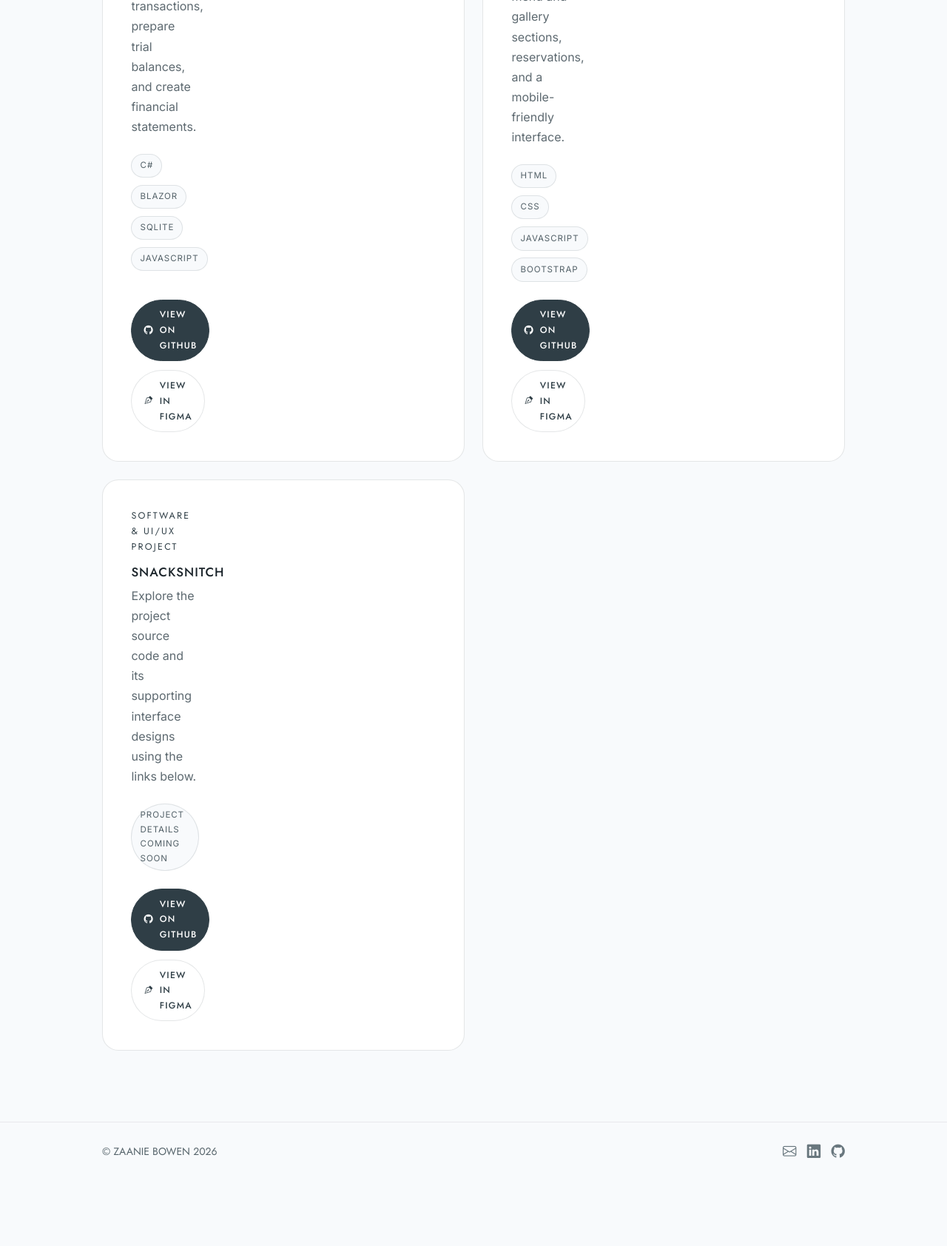
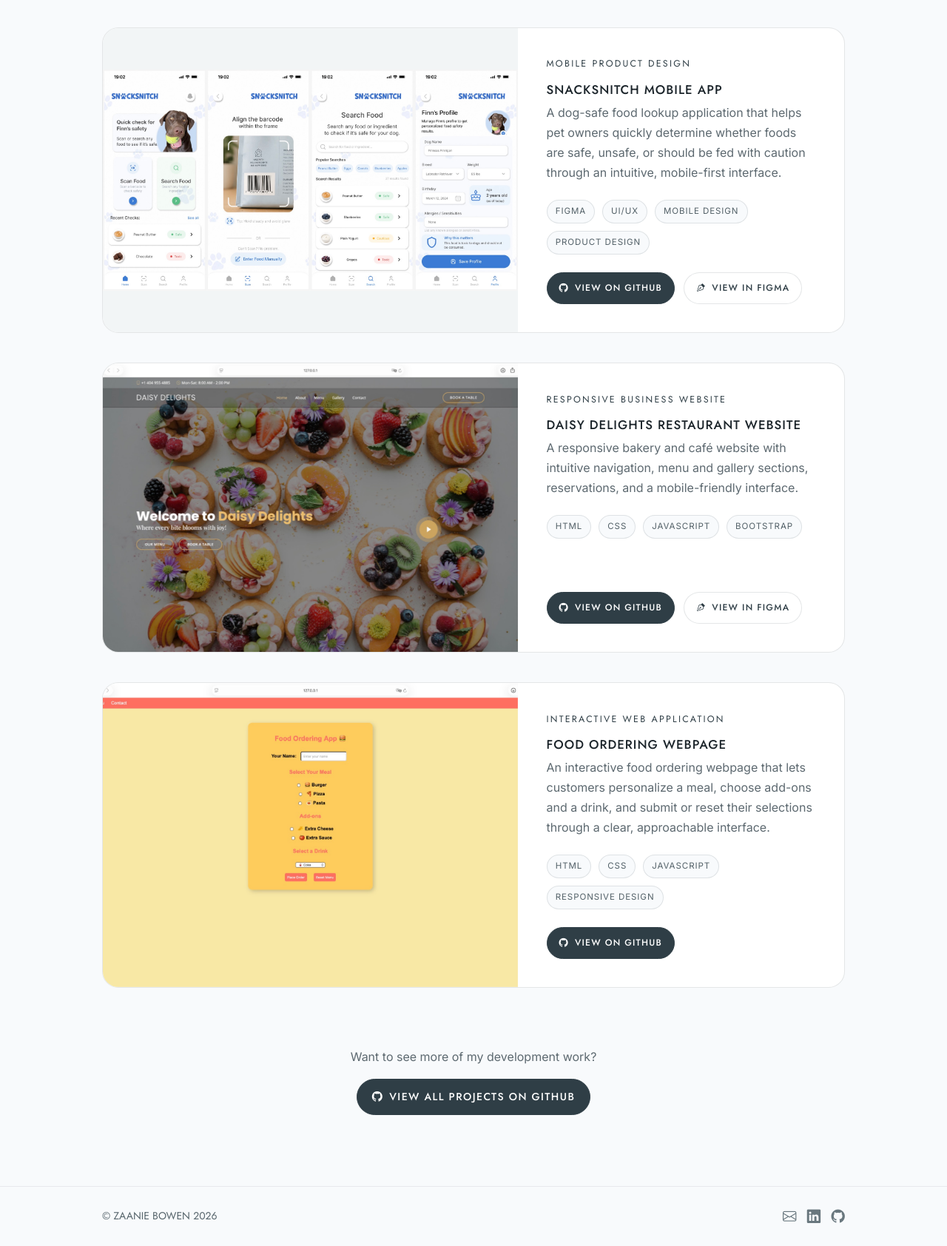
Before and after one commit to Zaanie10/portfolio-website, a plain HTML site: page projects.html in a window 1280 px wide. Shown: the part 899-2583 px from the top of the page at 74% size. Before the commit the page ends 2495 px from the top, so only its background shows below. Drawn offline with nearby package versions, Linux system fonts and the light colour scheme.

Commit message:
Update projects.html with new content and links

```diff
--- a/projects.html
+++ b/projects.html
@@ -1,31 +1,59 @@
+<!-- projects.html
+
+Purpose:
+   I use this page to present selected software and design work.
+
+ Responsibilities:
+   - I present project previews, technology tags, and external project links.
+   - I provide useful alternative text and safe external-link behavior.
+   - I supply stable card hooks for ScrollTrigger and pointer interactions.
+
+ Dependencies:
+   - Bootstrap layout utilities and Bootstrap Icons
+   - Shared css/custom.css visual system
+   - GSAP, ScrollTrigger, ScrollToPlugin, and js/scripts.js
+
+ Notes:
+   I use explicit placeholder actions when a demo does not exist rather than
+   sending visitors to an incomplete or misleading destination.
+
+-->
+
 <!doctype html>
+
 <html lang="en">
+
 <head>
-
   <!-- Page details, fonts, icons, and the shared site styles live here. -->
   <meta charset="utf-8">
   <meta name="viewport" content="width=device-width, initial-scale=1">
   <meta name="description" content="Explore software development and UI/UX projects by software engineer Zaanie Bowen.">
   <title>Projects | Zaanie Bowen</title>
   <link rel="icon" type="image/x-icon" href="assets/favicon.ico">
+  <!-- Fonts -->
   <link rel="preconnect" href="https://fonts.googleapis.com">
   <link rel="preconnect" href="https://fonts.gstatic.com" crossorigin>
-  <link href="https://fonts.googleapis.com/css2?family=Inter:wght@400;500;600&family=Jost:wght@300;400;500;600&display=swap" rel="stylesheet">
+  <!-- Stylesheets -->
+  <link href="https://fonts.googleapis.com/css2?family=Inter:wght@400;500;600&amp;family=Jost:wght@300;400;500;600&amp;display=swap" rel="stylesheet">
   <link href="https://cdn.jsdelivr.net/npm/bootstrap-icons@1.8.1/font/bootstrap-icons.css" rel="stylesheet">
   <link href="css/styles.css" rel="stylesheet">
-  <link href="css/custom.css" rel="stylesheet">
+  <link href="css/custom.css?v=20260725-4" rel="stylesheet">
 </head>
 
-<body class="d-flex flex-column min-vh-100">
+<body class="d-flex flex-column min-vh-100" data-motion-page>
+  <div class="scroll-progress" aria-hidden="true"><span></span></div>
+<!-- Skip link allows keyboard users to bypass repeated navigation and jump directly to the page's main content. -->
+  <a class="skip-link" href="#main-content">Skip to main content</a>
+  <!-- Shared navigation keeps the portfolio consistent across pages. scripts.js handles the active state and page transitions. -->
 
-  <!-- This link lets keyboard users jump past the navigation. -->
-  <a class="skip-link" href="#main-content">Skip to main content</a>
-
-  <!-- The same three-page navigation is used across the whole portfolio. -->
-  <nav class="navbar navbar-expand-lg navbar-light nav-soft" aria-label="Primary navigation">
+  <!-- Navigation -->
+  <nav class="navbar navbar-expand-lg navbar-light nav-soft" aria-label="Primary navigation" data-site-nav>
     <div class="container px-4 px-lg-5">
       <a class="navbar-brand" href="index.html"><span class="brand-name">ZAANIE BOWEN</span></a>
-      <button class="navbar-toggler" type="button" data-bs-toggle="collapse" data-bs-target="#navbarSupportedContent" aria-controls="navbarSupportedContent" aria-expanded="false" aria-label="Toggle navigation"><span class="navbar-toggler-icon"></span></button>
+      <button class="navbar-toggler" type="button" data-bs-toggle="collapse" data-bs-target="#navbarSupportedContent" aria-controls="navbarSupportedContent" aria-expanded="false" aria-label="Toggle navigation">
+        <span class="navbar-toggler-icon"></span>
+      </button>
+      <!-- Collapsable for responsive size -->
       <div class="collapse navbar-collapse" id="navbarSupportedContent">
         <ul class="navbar-nav ms-auto mb-2 mb-lg-0 gap-lg-1">
           <li class="nav-item"><a class="nav-link nav-pill" href="index.html" data-nav="home">Home</a></li>
@@ -36,12 +64,14 @@
     </div>
   </nav>
 
-  <!-- The page header introduces the work and links to Zaanie's main profiles. -->
-  <main id="main-content" class="flex-grow-1">
-    <header class="page-header">
+  <!-- Main Content -->
+  <main id="main-content" class="flex-grow-1" data-page-content>
+    <!-- Header Section -->
+    <header class="page-header" data-motion-hero>
       <div class="container px-4 px-lg-5 text-center">
         <h1 class="hero-title">Projects</h1>
         <p class="page-intro">A collection of software development and UI/UX projects that reflect how I approach problem-solving, implementation, and user experience.</p>
+        <!-- Profile Links -->
         <div class="profile-links" aria-label="Professional profiles">
           <a class="btn-pill btn-pill--secondary" href="https://github.com/Zaanie10" target="_blank" rel="noopener noreferrer"><i class="bi bi-github" aria-hidden="true"></i>GitHub</a>
           <a class="btn-pill btn-pill--secondary" href="https://www.linkedin.com/in/melezaan-bowen-1bb690200/" target="_blank" rel="noopener noreferrer"><i class="bi bi-linkedin" aria-hidden="true"></i>LinkedIn</a>
@@ -49,83 +79,107 @@
       </div>
     </header>
 
-    <!-- Each project card keeps its summary, tools, source code, and design link together. -->
-    <section class="content-section pt-0" aria-labelledby="project-list-heading">
+    <!-- All project cards share the same structure so a single responsive layout and GSAP animation system can be reused without project-specific logic. -->
+    <section class="content-section pt-0" aria-labelledby="project-list-heading" data-reveal-section>
       <div class="container px-4 px-lg-5">
         <h2 class="visually-hidden" id="project-list-heading">Project portfolio</h2>
-        <div class="row g-4">
+        <div class="project-list">
 
-          <!-- Ledgr was a team project, so both the shared repository and its design workspace are linked here. -->
-          <div class="col-12 col-lg-6">
-            <article class="project-card h-100">
+          <!-- Group Project: Ledgr Accounting Software -->
+          <article class="project-card">
+              <div class="project-card__media">
+                <img class="project-card__image" src="assets/ledgr-preview.jpg" alt="Ledgr accounting software dashboard showing account management, charts, and event logs">
+              </div>
               <div class="project-card__body">
                 <p class="placeholder-label">Accounting Platform</p>
-                <h3>Ledgr</h3>
+                <h3>Ledgr Accounting Software</h3>
                 <p>A web-based accounting application designed to help businesses manage accounts, journalize transactions, prepare trial balances, and create financial statements.</p>
-
-                <!-- These tags reflect the technologies documented in the project repository. -->
                 <div class="tag-row" aria-label="Technologies used for Ledgr"><span class="tag">C#</span><span class="tag">Blazor</span><span class="tag">SQLite</span><span class="tag">JavaScript</span></div>
+                <!-- Links to project repositories and design files -->
                 <div class="project-card__actions">
                   <a class="btn-pill btn-pill--primary" href="https://github.com/pcox22/Ledgr-SWE4713" target="_blank" rel="noopener noreferrer"><i class="bi bi-github" aria-hidden="true"></i>View on GitHub</a>
                   <a class="btn-pill btn-pill--secondary" href="https://www.figma.com/files/team/1529218765812452584/project/591324769?fuid=1404835513022993548" target="_blank" rel="noopener noreferrer"><i class="bi bi-vector-pen" aria-hidden="true"></i>View in Figma</a>
                 </div>
               </div>
-            </article>
-          </div>
+          </article>
 
-          <!-- Daisy Delights shows the front-end and responsive design work in a restaurant-style website. -->
-          <div class="col-12 col-lg-6">
-            <article class="project-card h-100">
+          <!-- Solo Project: SnackSnitch Mobile App -->
+          <article class="project-card">
+              <div class="project-card__media project-card__media--contain">
+                <img class="project-card__image" src="assets/snacksnitch-preview.jpg" alt="Four mobile screens from the SnackSnitch dog-safe food lookup app">
+              </div>
               <div class="project-card__body">
-                <p class="placeholder-label">Responsive Business Website</p>
-                <h3>Daisy Delights</h3>
-                <p>A responsive bakery and café website with intuitive navigation, menu and gallery sections, reservations, and a mobile-friendly interface.</p>
-
-                <!-- These tags come directly from the project's README. -->
-                <div class="tag-row" aria-label="Technologies used for Daisy Delights"><span class="tag">HTML</span><span class="tag">CSS</span><span class="tag">JavaScript</span><span class="tag">Bootstrap</span></div>
-                <div class="project-card__actions">
-                  <a class="btn-pill btn-pill--primary" href="https://github.com/Zaanie10/daisy-delights" target="_blank" rel="noopener noreferrer"><i class="bi bi-github" aria-hidden="true"></i>View on GitHub</a>
-
-                  <!-- Replace this placeholder with the final Daisy Delights Figma project URL. -->
-                  <a class="btn-pill btn-pill--secondary" href="https://www.figma.com/design/sHClwbr4YRoMMyNI95bWQ0/Daisy-Delights?node-id=0-1&t=ep3J8HjjdJTL75uv-1" target="_blank" rel="noopener noreferrer"><i class="bi bi-vector-pen" aria-hidden="true"></i>View in Figma</a>
-
-                </div>
-              </div>
-            </article>
-          </div>
-
-          <!-- SnackSnitch links to the supplied repository and its matching Figma project. -->
-          <div class="col-12 col-lg-6">
-            <article class="project-card h-100">
-              <div class="project-card__body">
-                <p class="placeholder-label">Software &amp; UI/UX Project</p>
-                <h3>SnackSnitch</h3>
-                <p>Explore the project source code and its supporting interface designs using the links below.</p>
-
-                <!-- Add verified technology tags here once the repository documentation is finalized. -->
-                <div class="tag-row" aria-label="SnackSnitch project details"><span class="tag">Project details coming soon</span></div>
+                <p class="placeholder-label">Mobile Product Design</p>
+                <h3>SnackSnitch Mobile App</h3>
+                <p>A dog-safe food lookup application that helps pet owners quickly determine whether foods are safe, unsafe, or should be fed with caution through an intuitive, mobile-first interface.</p>
+                <!-- Links to project repositories and design files -->
+                <div class="tag-row" aria-label="SnackSnitch project disciplines"><span class="tag">Figma</span><span class="tag">UI/UX</span><span class="tag">Mobile Design</span><span class="tag">Product Design</span></div>
                 <div class="project-card__actions">
                   <a class="btn-pill btn-pill--primary" href="https://github.com/Zaanie10/SnackSnitch" target="_blank" rel="noopener noreferrer"><i class="bi bi-github" aria-hidden="true"></i>View on GitHub</a>
                   <a class="btn-pill btn-pill--secondary" href="https://www.figma.com/files/team/1529218765812452584/project/591321287?fuid=1404835513022993548" target="_blank" rel="noopener noreferrer"><i class="bi bi-vector-pen" aria-hidden="true"></i>View in Figma</a>
                 </div>
               </div>
-            </article>
-          </div>
+          </article>
+
+          <!-- Solo Project: Daisy Delights Restaurant Website -->
+          <article class="project-card">
+              <div class="project-card__media">
+                <img class="project-card__image" src="assets/daisy-delights-preview.jpg" alt="Daisy Delights restaurant website with fruit-topped pastries and reservation navigation">
+              </div>
+              <div class="project-card__body">
+                <p class="placeholder-label">Responsive Business Website</p>
+                <h3>Daisy Delights Restaurant Website</h3>
+                <p>A responsive bakery and café website with intuitive navigation, menu and gallery sections, reservations, and a mobile-friendly interface.</p>
+                <!-- Links to project repositories and design files -->
+                <div class="tag-row" aria-label="Technologies used for Daisy Delights"><span class="tag">HTML</span><span class="tag">CSS</span><span class="tag">JavaScript</span><span class="tag">Bootstrap</span></div>
+                <div class="project-card__actions">
+                  <a class="btn-pill btn-pill--primary" href="https://github.com/Zaanie10/daisy-delights" target="_blank" rel="noopener noreferrer"><i class="bi bi-github" aria-hidden="true"></i>View on GitHub</a>
+                  <a class="btn-pill btn-pill--secondary" href="https://www.figma.com/design/sHClwbr4YRoMMyNI95bWQ0/Daisy-Delights?node-id=0-1&amp;t=ep3J8HjjdJTL75uv-1" target="_blank" rel="noopener noreferrer"><i class="bi bi-vector-pen" aria-hidden="true"></i>View in Figma</a>
+                </div>
+              </div>
+          </article>
+
+          <!-- Solo Project: Food Ordering Webpage -->
+          <article class="project-card">
+              <div class="project-card__media">
+                <img class="project-card__image" src="assets/food-ordering-preview.jpg" alt="Food ordering webpage with meal, add-on, and drink selection controls">
+              </div>
+              <div class="project-card__body">
+                <p class="placeholder-label">Interactive Web Application</p>
+                <h3>Food Ordering Webpage</h3>
+                <p>An interactive food ordering webpage that lets customers personalize a meal, choose add-ons and a drink, and submit or reset their selections through a clear, approachable interface.</p>
+                <!-- Links to project repositories and design files -->
+                <div class="tag-row" aria-label="Technologies used for the Food Ordering Webpage"><span class="tag">HTML</span><span class="tag">CSS</span><span class="tag">JavaScript</span><span class="tag">Responsive Design</span></div>
+                <div class="project-card__actions">
+                  <a class="btn-pill btn-pill--primary" href="https://github.com/Zaanie10/food-ordering-app" target="_blank" rel="noopener noreferrer"><i class="bi bi-github" aria-hidden="true"></i>View on GitHub</a>
+                </div>
+              </div>
+          </article>
+        </div>
+
+        <!-- Link to GitHub -->
+        <div class="projects-cta">
+          <p>Want to see more of my development work?</p>
+          <a class="btn-pill btn-pill--primary" href="https://github.com/Zaanie10" target="_blank" rel="noopener noreferrer"><i class="bi bi-github" aria-hidden="true"></i>View All Projects on GitHub</a>
         </div>
       </div>
     </section>
   </main>
 
-  <!-- The footer repeats the quickest ways to contact Zaanie. -->
+  <!-- Footer with contact information -->
   <footer class="site-footer py-4">
     <div class="container px-4 px-lg-5 d-flex align-items-center justify-content-between flex-column flex-sm-row gap-3">
       <p class="small m-0">&copy; Zaanie Bowen 2026</p>
       <div><a href="mailto:melezaan.b@gmail.com?subject=Portfolio%20Inquiry" class="footer-icon" aria-label="Email Zaanie Bowen"><i class="bi bi-envelope" aria-hidden="true"></i></a><a href="https://www.linkedin.com/in/melezaan-bowen-1bb690200/" target="_blank" rel="noopener noreferrer" class="footer-icon" aria-label="View Zaanie Bowen on LinkedIn"><i class="bi bi-linkedin" aria-hidden="true"></i></a><a href="https://github.com/Zaanie10" target="_blank" rel="noopener noreferrer" class="footer-icon" aria-label="View Zaanie Bowen on GitHub"><i class="bi bi-github" aria-hidden="true"></i></a></div>
     </div>
   </footer>
+  <button class="back-to-top" type="button" aria-label="Back to top"><i class="bi bi-arrow-up" aria-hidden="true"></i></button>
 
-  <!-- Bootstrap handles the mobile menu; the site script marks the current page. -->
+  <!-- Scripts -->
   <script src="https://cdn.jsdelivr.net/npm/bootstrap@5.2.3/dist/js/bootstrap.bundle.min.js"></script>
-  <script src="js/scripts.js"></script>
+  <script src="https://cdn.jsdelivr.net/npm/gsap@3.13.0/dist/gsap.min.js"></script>
+  <script src="https://cdn.jsdelivr.net/npm/gsap@3.13.0/dist/ScrollTrigger.min.js"></script>
+  <script src="https://cdn.jsdelivr.net/npm/gsap@3.13.0/dist/ScrollToPlugin.min.js"></script>
+  <script src="js/scripts.js?v=20260725-3"></script>
 </body>
 </html>
```
